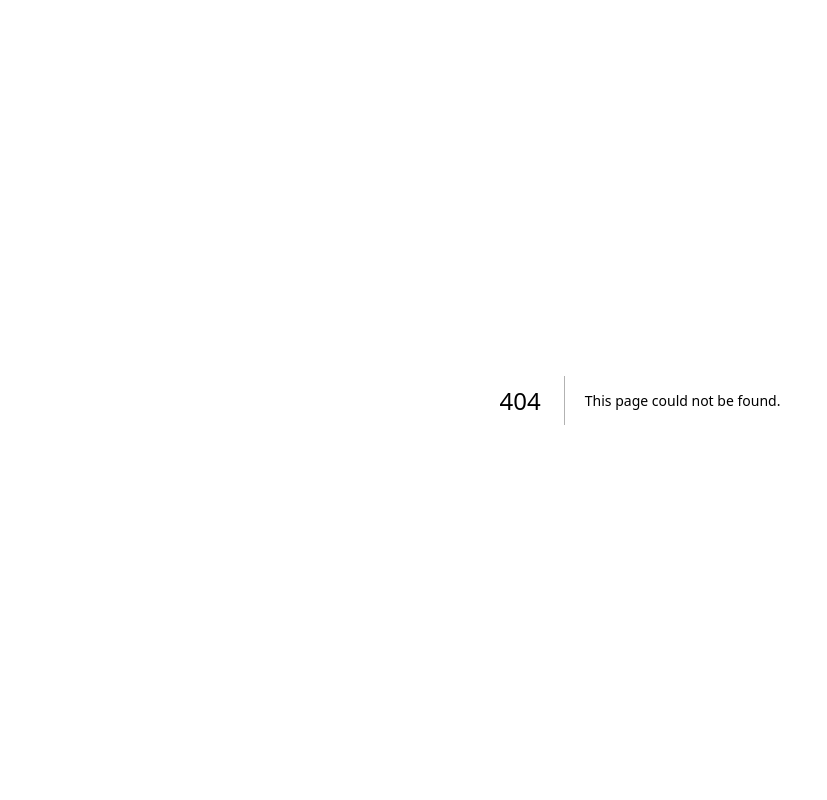
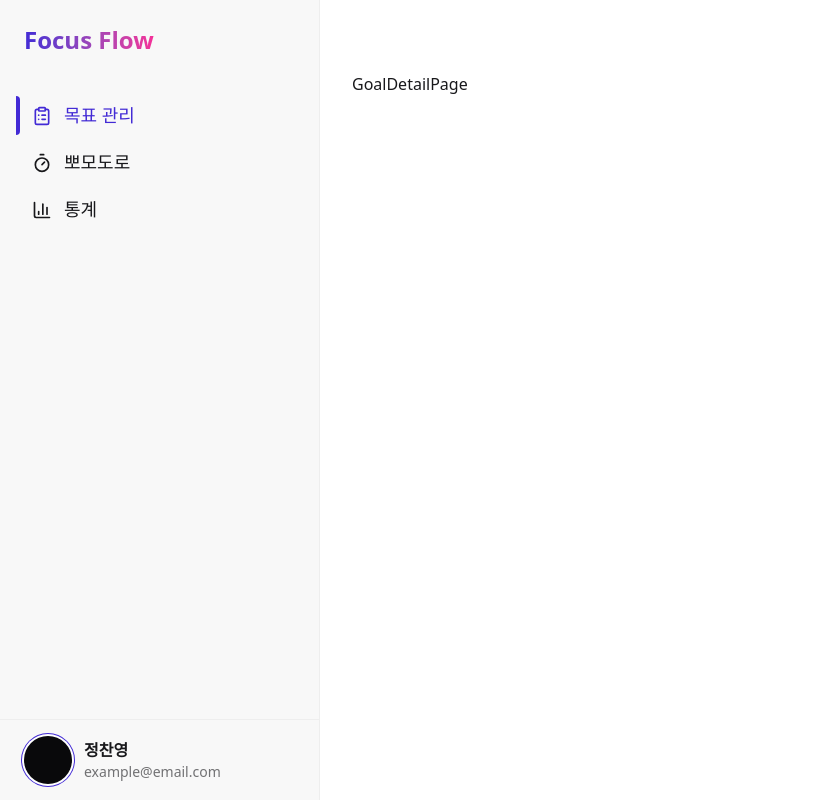
Before and after one commit to jchyng/focus-flow, a Next.js app: page /goals/1 in a window 1280 px wide. Before the commit this address had no page. Shown: the whole page, without its empty margins (0-827 px from the left). Built offline with nearby package versions, Linux system fonts and the light colour scheme.

Commit message:
목표 상세 페이지 퍼블리싱 시작

```diff
--- /dev/null
+++ b/src/app/(dashboard)/goals/[id]/page.tsx
@@ -0,0 +1,5 @@
+export default function GoalDetailPage() {
+  return <div>GoalDetailPage</div>;
+}
+
+//todo: 상세 페이지 구현
--- a/src/app/(dashboard)/goals/page.tsx
+++ b/src/app/(dashboard)/goals/page.tsx
@@ -9,6 +9,7 @@ import {
   CheckCircle2,
 } from "lucide-react";
 import { useState } from "react";
+import Link from "next/link";
 
 enum Period {
   WEEKLY = "weekly",
@@ -296,7 +297,9 @@ function GoalGrid() {
   return (
     <div className="grid grid-cols-1 md:grid-cols-2 lg:grid-cols-3 gap-6">
       {goals.map((goal) => (
-        <GoalCard key={goal.id} goal={goal} />
+        <Link key={goal.id} href={`/goals/${goal.id}`}>
+          <GoalCard goal={goal} />
+        </Link>
       ))}
     </div>
   );
```
